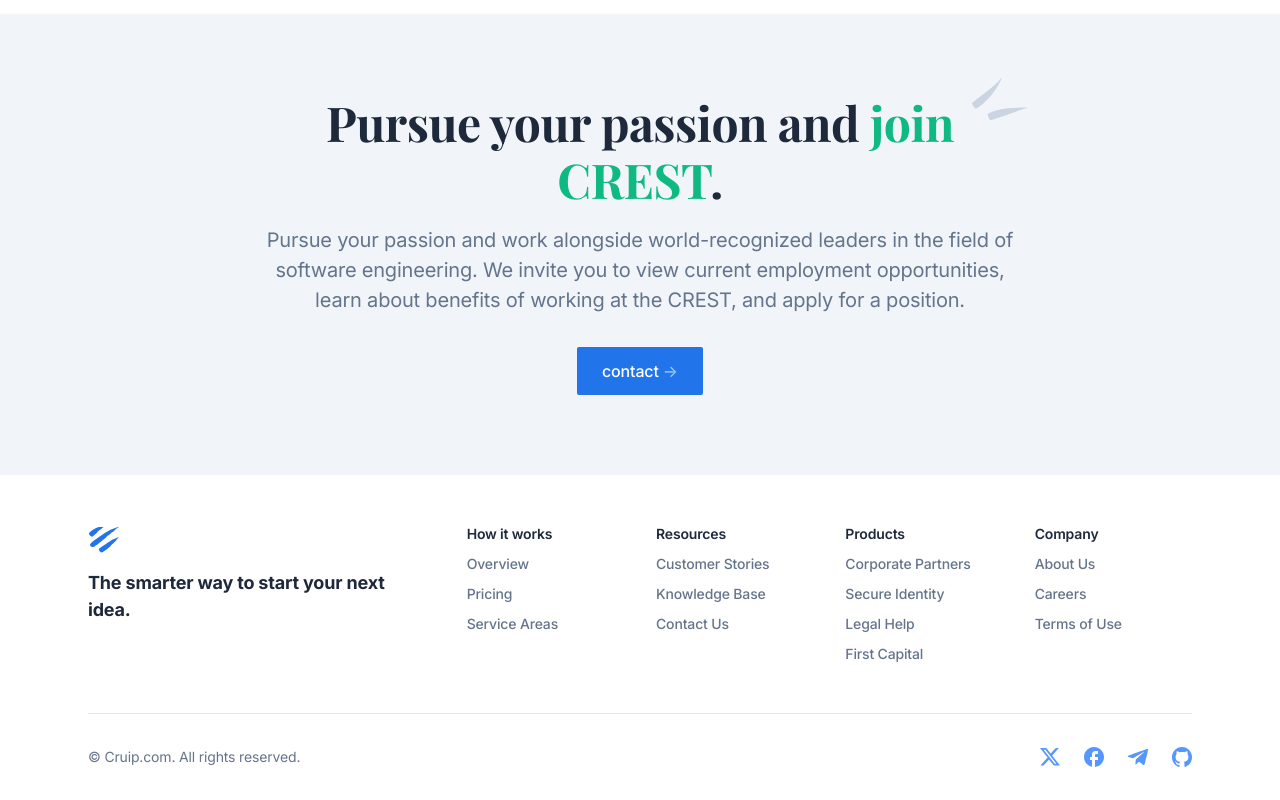
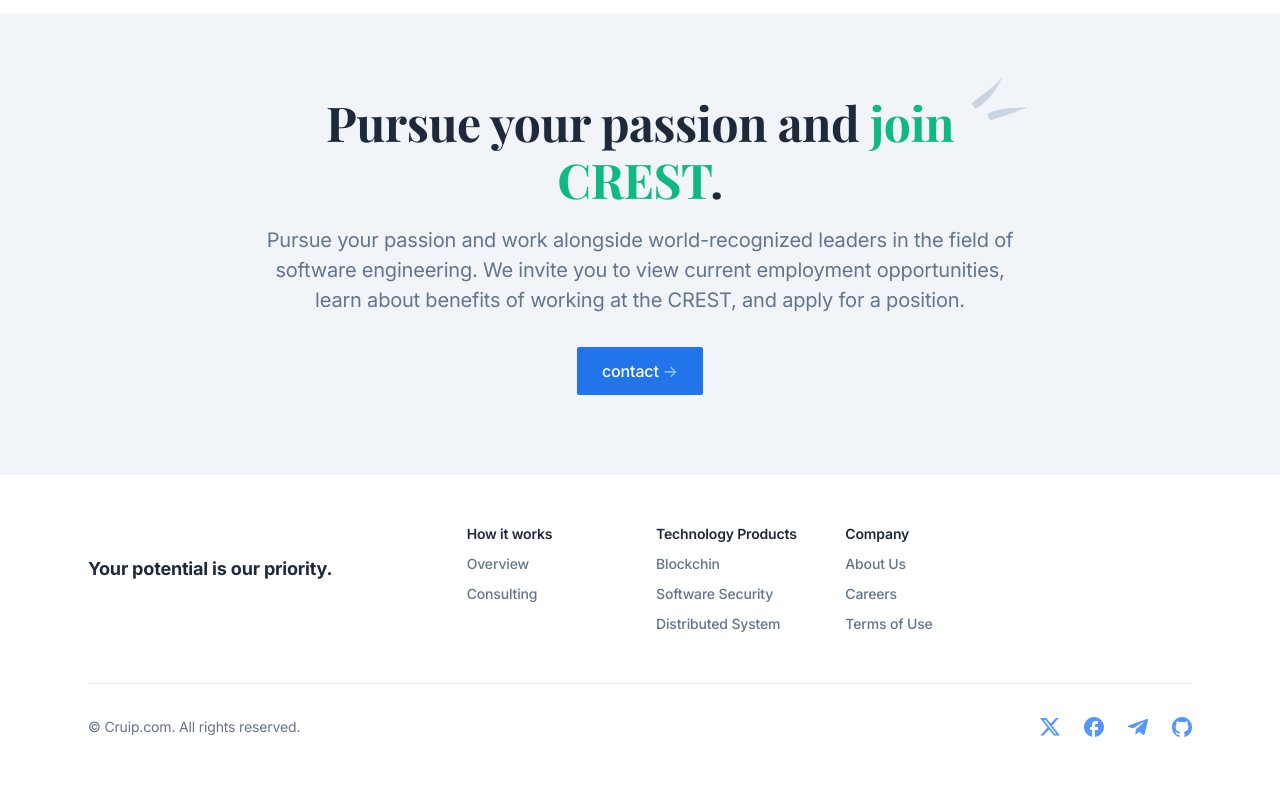
Before and after one commit to CrestAliBabar/CrestWebsite, a Next.js app in the folder crest-nextapp/: page / in a window 1280 px wide. Shown: the part 2503-3303 px from the top of the page. After the commit the page ends 3273 px from the top, so only its background shows below. Built offline with nearby package versions, Linux system fonts and the light colour scheme; a web font is replaced by a local one.

Commit message:
modify footer section

```diff
--- a/crest-nextapp/components/ui/footer.tsx
+++ b/crest-nextapp/components/ui/footer.tsx
@@ -13,12 +13,13 @@ export default function Footer() {
             <div className="mb-2">
               {/* Logo */}
               <Link href="/" className="inline-flex text-blue-600 transition duration-150 ease-in-out" aria-label="Cruip">
-                <svg className="w-8 h-8 fill-current" viewBox="0 0 32 32" xmlns="http://www.w3.org/2000/svg">
-                  <path d="M15.25 4.116c.039.899-.51.468-.79.629-.894.524-1.491 2.04-2.612 2.125-.423.87-1.121.898-1.874 1.503-.327.256-.463.839-.756 1.097l-3.694 3.27a2.395 2.395 0 0 1-.44.314c-.378.219-.656.717-1.096.81-.475.106-1.601-.775-2.633-2.012-.825-1.587-.025-1.924.518-2.525.916-1.022 2.48-2.064 3.585-2.753.843-.537 1.677-1.13 2.59-1.482.935-.357 1.779-.842 2.738-1.041.7-.141 1.522.063 2.206 0a9.596 9.596 0 0 1 2.258.065M30.676 3.646c-.06 1.046-1.038.955-1.593 1.363C27.32 6.31 25.8 8.656 23.63 9.583c-1.07 1.412-2.411 1.952-4.056 3.254-.711.56-1.21 1.417-1.877 1.965-2.887 2.381-5.668 4.524-8.64 6.823-.303.236-.646.468-1.008.697-.834.528-1.675 1.394-2.543 1.77-.95.413-2.376-.279-3.375-1.544-.43-1.849 1.112-2.657 2.38-3.737 2.13-1.82 5.33-4.012 7.558-5.536 1.707-1.17 3.395-2.426 5.138-3.43 1.789-1.03 3.439-2.179 5.224-3.063 1.303-.643 2.758-.96 4.038-1.53a40.762 40.762 0 0 1 4.207-1.606M30.386 14.346c.229.918-.566.8-.896 1.136-1.048 1.058-1.721 3.056-3.254 3.7-.563 1.17-1.522 1.532-2.603 2.507-.464.426-.731 1.128-1.177 1.542-1.94 1.77-3.91 3.263-6.082 4.772a6.36 6.36 0 0 1-.748.43c-.618.313-1.24.914-1.901 1.065-.731.161-1.856-.807-2.662-2.199-.401-1.784.715-2.129 1.6-2.818 1.49-1.15 3.693-2.49 5.192-3.486 1.154-.755 2.247-1.633 3.417-2.292 1.2-.68 2.244-1.52 3.44-2.128.868-.448 1.927-.61 2.79-1.029.92-.447 1.873-.85 2.884-1.2" />
-                </svg>
+                {/* <svg className="w-8 h-8 fill-current" viewBox="0 0 32 32" xmlns="http://www.w3.org/2000/svg"> */}
+                {/* <img src="@/public/images/crest-logo.jpg" alt="Logo" className="w-10 h-10" /> */}
+                  {/* <path d="M15.25 4.116c.039.899-.51.468-.79.629-.894.524-1.491 2.04-2.612 2.125-.423.87-1.121.898-1.874 1.503-.327.256-.463.839-.756 1.097l-3.694 3.27a2.395 2.395 0 0 1-.44.314c-.378.219-.656.717-1.096.81-.475.106-1.601-.775-2.633-2.012-.825-1.587-.025-1.924.518-2.525.916-1.022 2.48-2.064 3.585-2.753.843-.537 1.677-1.13 2.59-1.482.935-.357 1.779-.842 2.738-1.041.7-.141 1.522.063 2.206 0a9.596 9.596 0 0 1 2.258.065M30.676 3.646c-.06 1.046-1.038.955-1.593 1.363C27.32 6.31 25.8 8.656 23.63 9.583c-1.07 1.412-2.411 1.952-4.056 3.254-.711.56-1.21 1.417-1.877 1.965-2.887 2.381-5.668 4.524-8.64 6.823-.303.236-.646.468-1.008.697-.834.528-1.675 1.394-2.543 1.77-.95.413-2.376-.279-3.375-1.544-.43-1.849 1.112-2.657 2.38-3.737 2.13-1.82 5.33-4.012 7.558-5.536 1.707-1.17 3.395-2.426 5.138-3.43 1.789-1.03 3.439-2.179 5.224-3.063 1.303-.643 2.758-.96 4.038-1.53a40.762 40.762 0 0 1 4.207-1.606M30.386 14.346c.229.918-.566.8-.896 1.136-1.048 1.058-1.721 3.056-3.254 3.7-.563 1.17-1.522 1.532-2.603 2.507-.464.426-.731 1.128-1.177 1.542-1.94 1.77-3.91 3.263-6.082 4.772a6.36 6.36 0 0 1-.748.43c-.618.313-1.24.914-1.901 1.065-.731.161-1.856-.807-2.662-2.199-.401-1.784.715-2.129 1.6-2.818 1.49-1.15 3.693-2.49 5.192-3.486 1.154-.755 2.247-1.633 3.417-2.292 1.2-.68 2.244-1.52 3.44-2.128.868-.448 1.927-.61 2.79-1.029.92-.447 1.873-.85 2.884-1.2" /> */}
+                {/* </svg> */}
               </Link>
             </div>
-            <div className="text-lg font-bold text-slate-800">The smarter way to start your next idea.</div>
+            <div className="text-lg font-bold text-slate-800">Your potential is our priority.</div>
           </div>
 
           {/* 2nd block */}
@@ -29,32 +30,32 @@ export default function Footer() {
                 <a href="#" className="text-slate-500 hover:text-blue-600 transition duration-150 ease-in-out">Overview</a>
               </li>
               <li>
-                <a href="#" className="text-slate-500 hover:text-blue-600 transition duration-150 ease-in-out">Pricing</a>
+                <a href="#" className="text-slate-500 hover:text-blue-600 transition duration-150 ease-in-out">Consulting</a>
               </li>
-              <li>
+              {/* <li>
                 <a href="#" className="text-slate-500 hover:text-blue-600 transition duration-150 ease-in-out">Service Areas</a>
-              </li>
+              </li> */}
             </ul>
           </div>
 
           {/* 3rd block */}
           <div className="sm:col-span-6 md:col-span-3 lg:col-span-2">
-            <h6 className="text-sm text-slate-800 font-semibold mb-2">Resources</h6>
+            <h6 className="text-sm text-slate-800 font-semibold mb-2">Technology Products</h6>
             <ul className="text-sm font-medium space-y-2">
               <li>
-                <a href="#" className="text-slate-500 hover:text-blue-600 transition duration-150 ease-in-out">Customer Stories</a>
+                <a href="#" className="text-slate-500 hover:text-blue-600 transition duration-150 ease-in-out">Blockchin</a>
               </li>
               <li>
-                <a href="#" className="text-slate-500 hover:text-blue-600 transition duration-150 ease-in-out">Knowledge Base</a>
+                <a href="#" className="text-slate-500 hover:text-blue-600 transition duration-150 ease-in-out">Software Security</a>
               </li>
               <li>
-                <a href="#" className="text-slate-500 hover:text-blue-600 transition duration-150 ease-in-out">Contact Us</a>
+                <a href="#" className="text-slate-500 hover:text-blue-600 transition duration-150 ease-in-out">Distributed System</a>
               </li>
             </ul>
           </div>
 
           {/* 4th block */}
-          <div className="sm:col-span-6 md:col-span-3 lg:col-span-2">
+          {/* <div className="sm:col-span-6 md:col-span-3 lg:col-span-2">
             <h6 className="text-sm text-slate-800 font-semibold mb-2">Products</h6>
             <ul className="text-sm font-medium space-y-2">
               <li>
@@ -70,7 +71,7 @@ export default function Footer() {
                 <a href="#" className="text-slate-500 hover:text-blue-600 transition duration-150 ease-in-out">First Capital</a>
               </li>
             </ul>
-          </div>
+          </div> */}
 
           {/* 5th block */}
           <div className="sm:col-span-6 md:col-span-3 lg:col-span-2">
```
Also changed, not shown: crest-nextapp/public/images/crest-logo.jpg (added).
